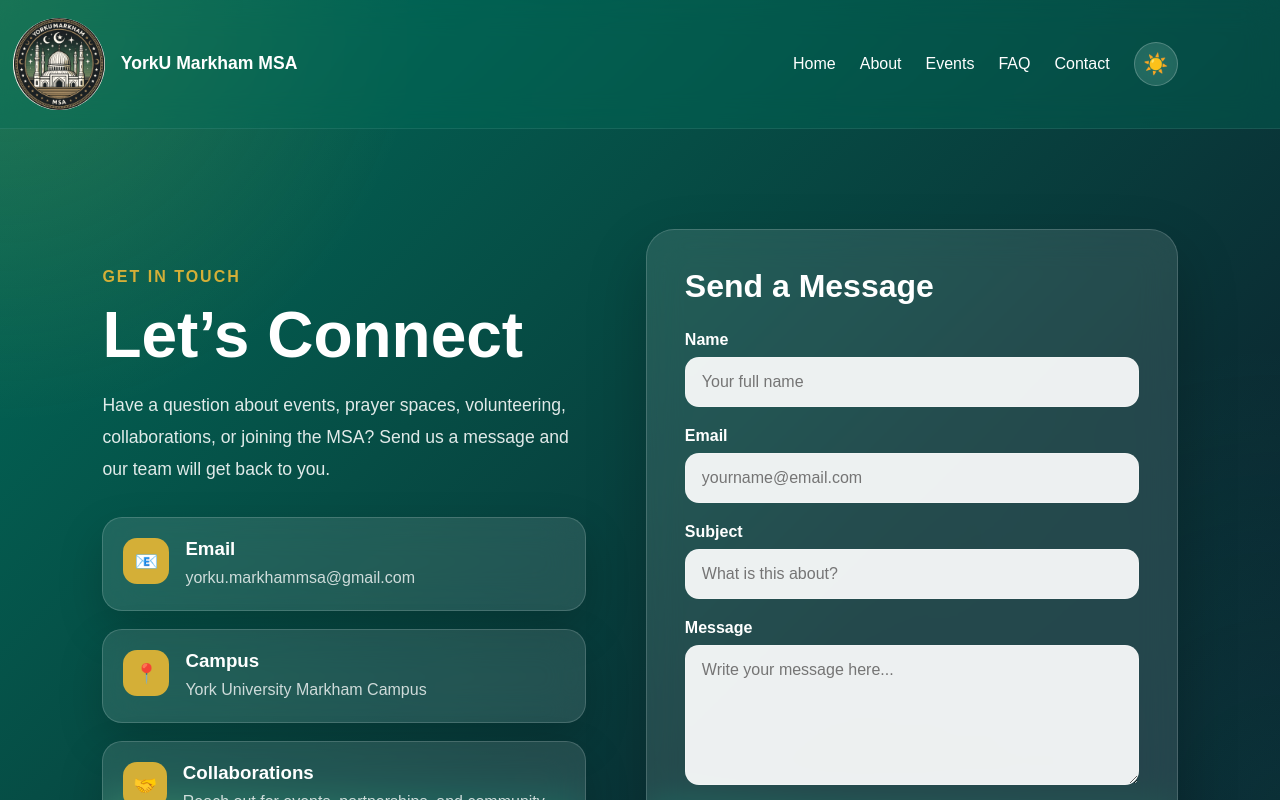
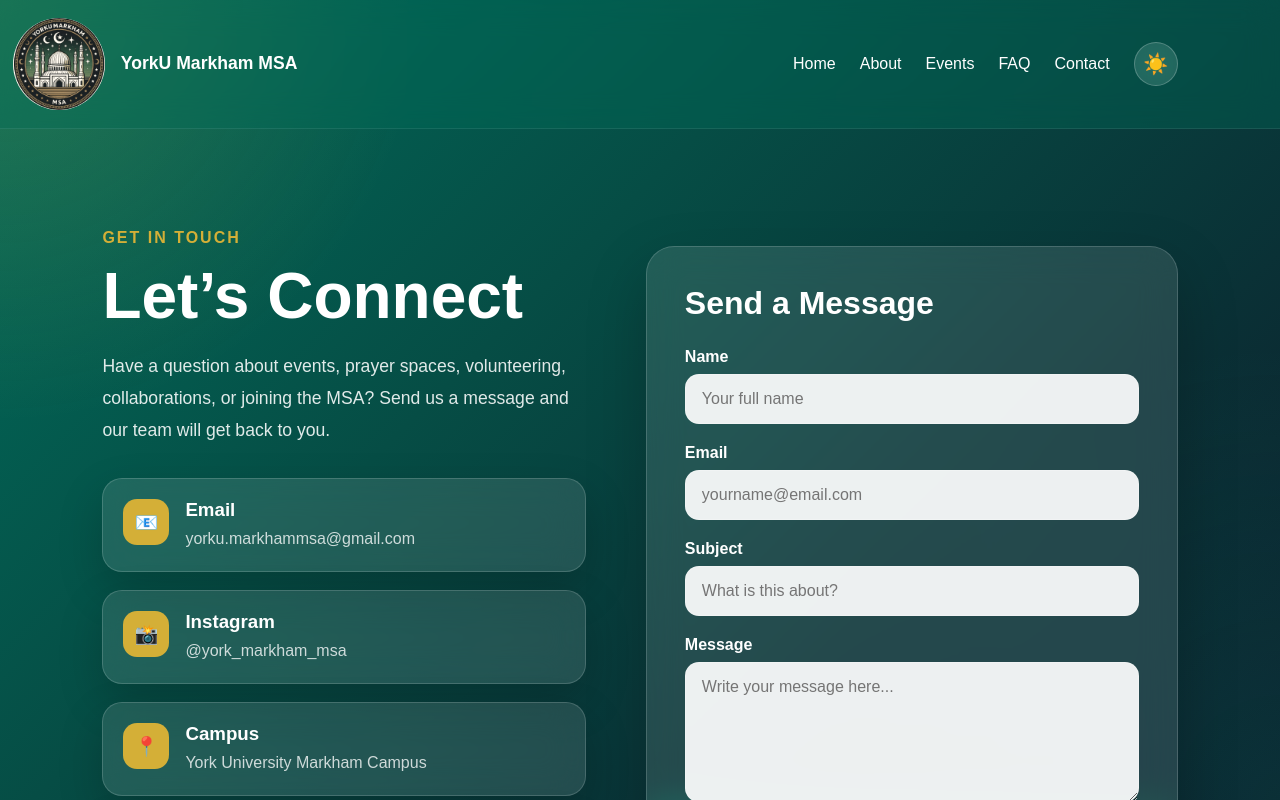
Before and after one commit to Mijlal06/yorku-markham-msa-website, a React (Vite) app in the folder frontend/: page /contact in a window 1280 px wide. Shown: the top 800 px of the page. Built offline with nearby package versions, Linux system fonts and the light colour scheme; no server answers.

Commit message:
Add Instagram link to contact page

```diff
--- a/frontend/src/pages/Contact.jsx
+++ b/frontend/src/pages/Contact.jsx
@@ -101,6 +101,22 @@
             </div>
 
             <div className="contact-card">
+              <span>📸</span>
+              <div>
+                <h3>Instagram</h3>
+                <p>
+                  <a
+                    href="https://www.instagram.com/york_markham_msa/"
+                    target="_blank"
+                    rel="noopener noreferrer"
+                  >
+                    @york_markham_msa
+                  </a>
+                </p>
+              </div>
+            </div>
+
+            <div className="contact-card">
               <span>📍</span>
               <div>
                 <h3>Campus</h3>
```
Also changed, not shown: frontend/src/styles/global.css (line endings or trailing spaces).
